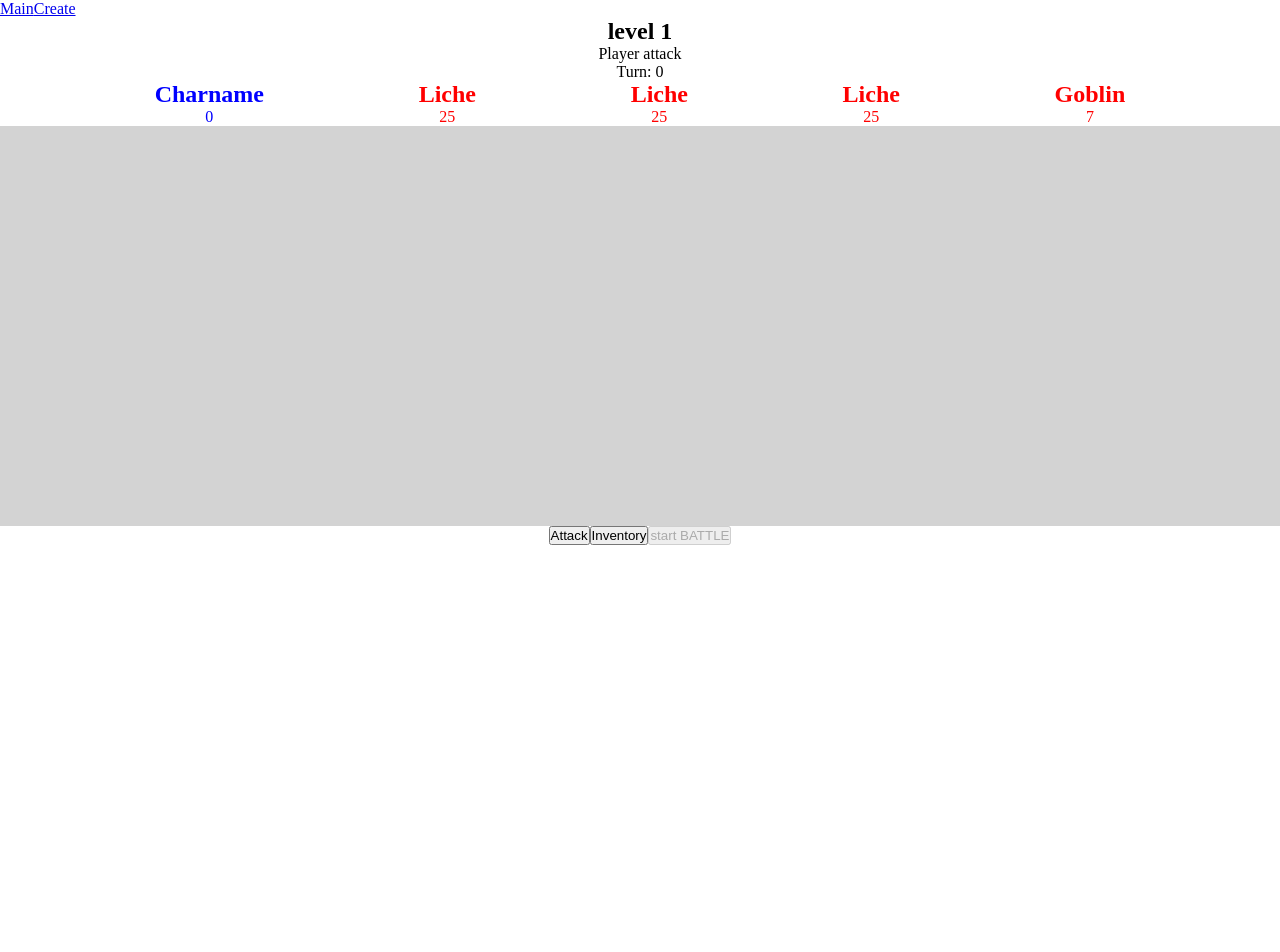
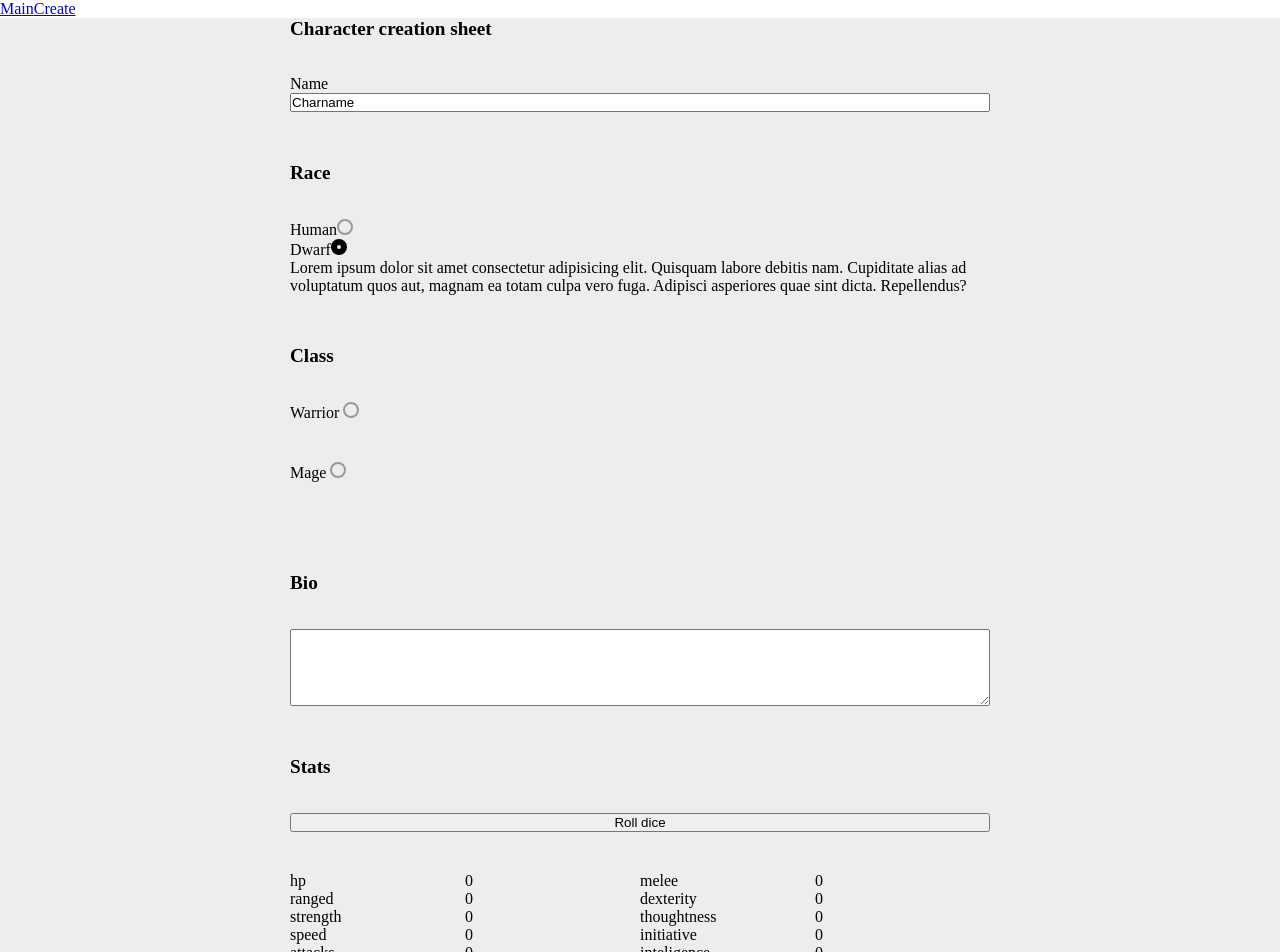
Before and after one commit to mattbra1155/2min-dungeon-vue3, a Vue app: page /character-creation in a window 1280 px wide. Before the commit this address led to /. Shown: the top 952 px of the page. Before the commit the page ends 800 px from the top, so only its background shows below. Built offline with nearby package versions, Linux system fonts and the light colour scheme.

Commit message:
fixed routing to Character Creation when no player is detected

```diff
--- a/src/App.vue
+++ b/src/App.vue
@@ -17,7 +17,6 @@ import { useRouter } from 'vue-router'
 import { IPlayer } from './interfaces/IPlayer'
 import { useGameStateManager } from './composables/useGameStateManager'
 import { EGameState } from './enums/EGameState'
-// import { useEnemy } from './composables/useEnemy'
 export default defineComponent({
     setup() {
 
@@ -25,18 +24,9 @@ export default defineComponent({
         const { activeGameState, updateGameState } = useGameStateManager()
         const router = useRouter()
 
-
-
-        // watch(activeGameState, (newState, oldState) => {
-        //     console.log(`${oldState} => ${newState}`)
-        //     updateGameState(newState)
-        // })
-
         onMounted(async () => {
             updateGameState(EGameState.Init)
-
             try {
-
                 if (activeGameState.value === EGameState.Init) {
 
                     const player: IPlayer | undefined = await fetchPlayer()
@@ -44,6 +34,7 @@ export default defineComponent({
                     if (player) {
                         await setPlayer(player)
                     } else {
+                        updateGameState(EGameState.Create)
                         router.push({ name: 'characterCreation' })
                     }
                 }
@@ -51,12 +42,7 @@ export default defineComponent({
             } catch (error) {
                 console.log(error)
             }
-            updateGameState(EGameState.Battle)
-
-            router.push({ name: 'home' })
-
         })
-
         return {}
     },
 })
--- a/src/composables/useGameStateManager.ts
+++ b/src/composables/useGameStateManager.ts
@@ -22,6 +22,9 @@ export const useGameStateManager = () => {
                 // changeActiveTurnState(ETurnState.Init)
                 createScene('level 1', 4)
                 break
+            case EGameState.Create:
+                console.log('GAME STATE: Create Character');
+                break
             case EGameState.Battle:
                 console.log('GAME STATE: Battle started')
                 break
--- a/src/enums/EGameState.ts
+++ b/src/enums/EGameState.ts
@@ -1,5 +1,6 @@
 export enum EGameState {
     Init = 'Init',
+    Create = 'Create Character',
     Battle = 'Battle',
     Playing = 'Playing',
     PlayerDead = 'Player dead',
--- a/src/views/CharacterCreation.vue
+++ b/src/views/CharacterCreation.vue
@@ -19,7 +19,7 @@
                             value="human"
                             class="item__input"
                             checked="true"
-                            v-model="race"
+                            v-model="playerObject.race"
                         />
                     </div>
                     <div class="o-characterGenerator__item">
@@ -132,17 +132,22 @@ import { defineComponent, reactive, ref } from 'vue'
 import { useRouter } from 'vue-router'
 import { IPlayer } from '@/interfaces/IPlayer'
 import { stats } from '@/assets/models/statsModel'
-
+import { EGameState } from '@/enums/EGameState'
+import { useGameStateManager } from '@/composables/useGameStateManager'
 export default defineComponent({
     setup() {
         const router = useRouter()
         const { player, createPlayer } = usePlayer()
-
+        const { updateGameState } = useGameStateManager()
         const playerObject = player
 
         const rollStats = () => {
             console.log(playerObject)
-            if (playerObject && playerObject.value?.race === 'human') {
+            if (!playerObject.value) {
+                throw new Error("No Player object");
+                return
+            }
+            if (playerObject.value.race === 'human') {
                 Object.assign(playerObject.value?.stats, {
                     hp: diceRollK3() + 4,
                     melee: diceRollK10() * 2 + 20,
@@ -159,7 +164,7 @@ export default defineComponent({
                 })
             }
 
-            if (playerObject.value && playerObject.value.race === 'dwarf') {
+            if (playerObject.value.race === 'dwarf') {
                 Object.assign(playerObject.value.stats, {
                     hp: diceRollK3() + 5,
                     melee: diceRollK10() * 2 + 30,
@@ -179,6 +184,7 @@ export default defineComponent({
         const savePlayer = () => {
             if (playerObject.value) {
                 createPlayer(playerObject.value)
+                updateGameState(EGameState.Battle)
                 router.push({ name: 'home' })
             }
         }
--- a/src/views/PlayerDead.vue
+++ b/src/views/PlayerDead.vue
@@ -3,7 +3,7 @@
         <div class="o-playerDead__textContainer">
             <h1 class="o-playerDead__title">YOU DIED</h1>
             <p class="o-playerDead__text"> you were killed by:<br />
-                {{ activeCharacter.name }} with {{ activeCharacter.weapon?.name }}</p>
+                {{ activeCharacter.name }} with a {{ activeCharacter.weapon?.name }}</p>
             <button @click="router.push({ name: 'home' })" class="a-button">Try again</button>
         </div>
     </div>
```
